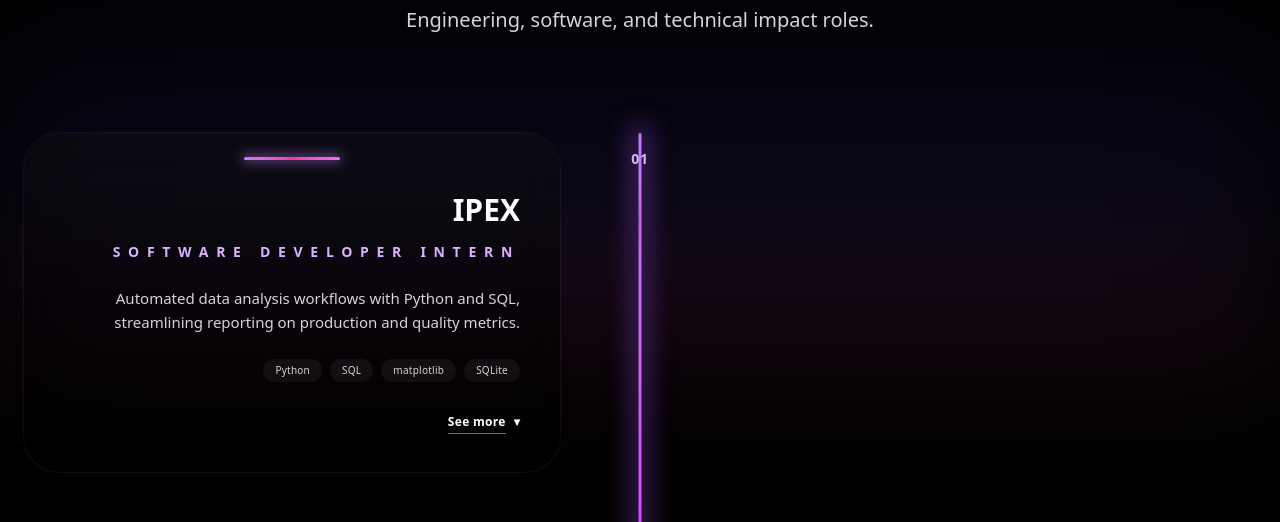
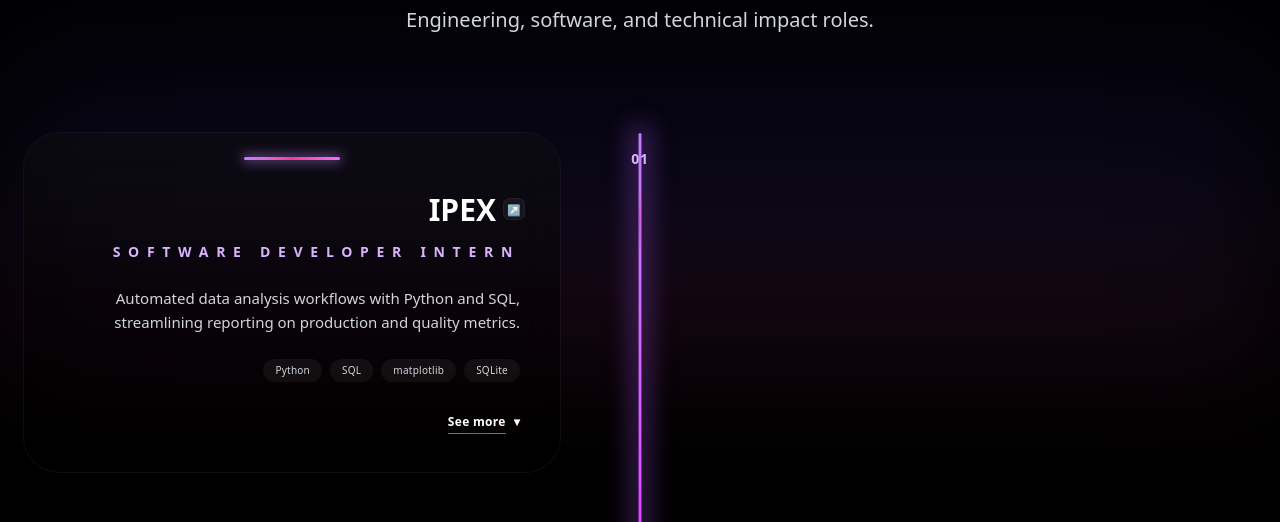
Before and after one commit to senmajur/Personal, a Next.js app: page / in a window 1280 px wide. Shown: the part 1940-2462 px from the top of the page. Built offline with nearby package versions, Linux system fonts and the light colour scheme.

Commit message:
feat(experience): add seamless external link to IPEX company entries with subtle hover indicator

```diff
--- a/src/components/Experience.tsx
+++ b/src/components/Experience.tsx
@@ -25,7 +25,8 @@
       ],
       technologies: ['Python', 'SQL', 'matplotlib', 'SQLite'],
       gradient: 'from-blue-500/20 via-purple-500/20 to-pink-500/20',
-      icon: '🛠️'
+      icon: '🛠️',
+      url: 'https://ipexna.com/'
     },
     {
       id: '02',
@@ -57,7 +58,8 @@
       ],
       technologies: ['AutoCAD'],
       gradient: 'from-orange-500/20 via-red-500/20 to-pink-500/20',
-      icon: '🧩'
+  icon: '🧩',
+  url: 'https://ipexna.com/'
     },
     {
       id: '04',
@@ -157,7 +159,8 @@
       description: e.description,
       achievements: e.achievements,
       technologies: e.technologies,
-      icon: e.icon
+  icon: e.icon,
+  url: (e as any).url
     }))
 
   return (
--- a/src/components/TimelineSection.tsx
+++ b/src/components/TimelineSection.tsx
@@ -14,6 +14,7 @@
   technologies?: string[];
   features?: string[];
   icon?: string;
+  url?: string; // optional external link for company / project
 }
 
 interface TimelineSectionProps {
@@ -103,7 +104,22 @@
                       group-hover:shadow-[0_8px_50px_-12px_rgba(168,85,247,0.45)]
                       ${isLeft ? 'md:animate-slide-in-left' : 'md:animate-slide-in-right'}`}>
                       <div className="absolute top-6 left-1/2 -translate-x-1/2 w-24 h-[3px] bg-gradient-to-r from-purple-400 via-pink-500 to-fuchsia-400 rounded-full shadow-[0_0_12px_2px_rgba(192,132,252,0.55)]" />
-                      <h3 className="text-2xl sm:text-3xl font-bold text-white mb-3 leading-snug">{companyOrTitle}</h3>
+                      {item.url ? (
+                        <h3 className="text-2xl sm:text-3xl font-bold mb-3 leading-snug">
+                          <a
+                            href={item.url}
+                            target="_blank"
+                            rel="noopener noreferrer"
+                            className="group/link inline-flex items-center gap-2 text-white hover:text-transparent hover:bg-gradient-to-r hover:from-purple-300 hover:via-pink-300 hover:to-cyan-200 hover:bg-clip-text transition-colors duration-300"
+                            aria-label={`${companyOrTitle} (opens in new tab)`}
+                          >
+                            <span>{companyOrTitle}</span>
+                            <span className="relative -mr-1 inline-flex h-5 w-5 items-center justify-center rounded-md bg-white/5 text-[11px] text-purple-200 ring-1 ring-white/10 group-hover/link:bg-white/10 group-hover/link:text-pink-200 transition-colors">↗</span>
+                          </a>
+                        </h3>
+                      ) : (
+                        <h3 className="text-2xl sm:text-3xl font-bold text-white mb-3 leading-snug">{companyOrTitle}</h3>
+                      )}
                       {role && (
                         <h4 className={`text-xs sm:text-sm tracking-[0.55em] font-semibold text-purple-300 mb-6 uppercase ${isLeft ? 'md:text-right' : 'md:text-left'}`}>{role}</h4>
                       )}
```
